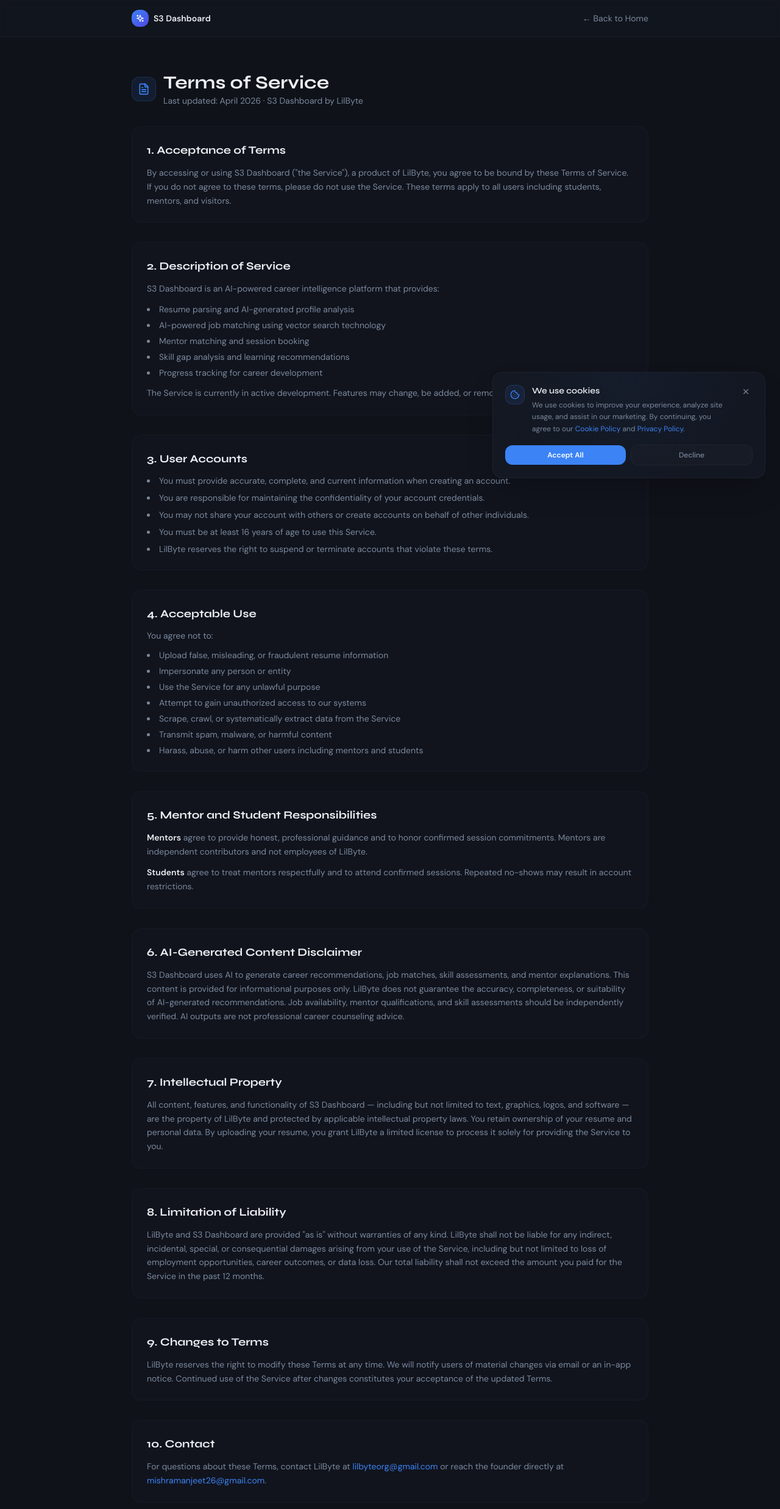
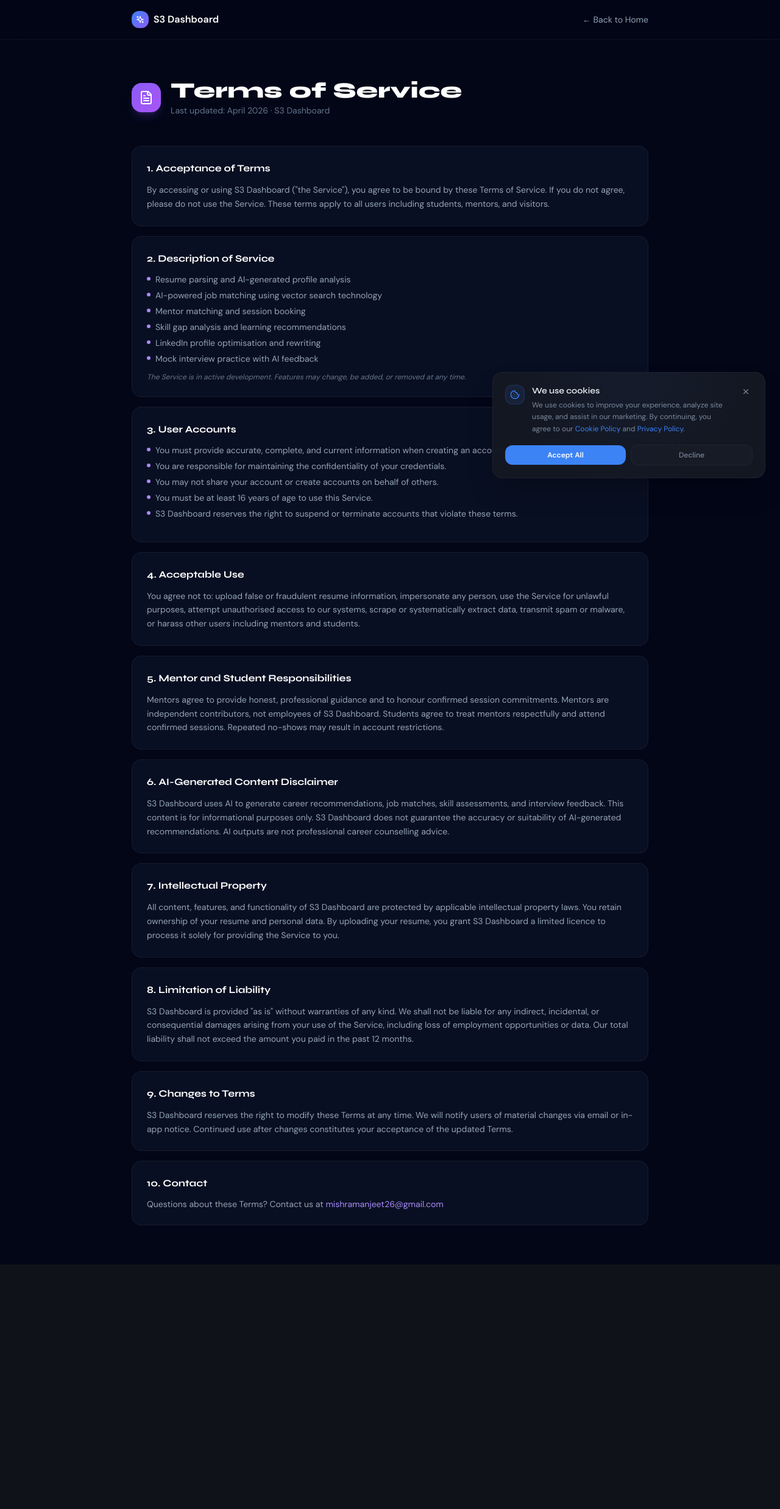
Before and after one commit to manjeet0505/s3frontend, a Next.js app: page /terms in a window 1280 px wide. Shown: the top 2474 px of the page at 61% size. After the commit the page ends 2073 px from the top, so only its background shows below. Built offline with nearby package versions, Linux system fonts and the light colour scheme.

Commit message:
terms page

```diff
--- a/app/terms/page.js
+++ b/app/terms/page.js
@@ -1,163 +1,74 @@
+'use client';
+import { motion } from 'framer-motion';
 import Link from 'next/link';
 import { Sparkles, FileText } from 'lucide-react';
 
-export const metadata = {
-  title: 'Terms of Service — S3 Dashboard by LilByte',
-  description: 'Terms of Service for S3 Dashboard, a product by LilByte.',
-};
+const sections = [
+  { title: '1. Acceptance of Terms', body: 'By accessing or using S3 Dashboard ("the Service"), you agree to be bound by these Terms of Service. If you do not agree, please do not use the Service. These terms apply to all users including students, mentors, and visitors.' },
+  { title: '2. Description of Service', body: null, list: ['Resume parsing and AI-generated profile analysis', 'AI-powered job matching using vector search technology', 'Mentor matching and session booking', 'Skill gap analysis and learning recommendations', 'LinkedIn profile optimisation and rewriting', 'Mock interview practice with AI feedback'], note: 'The Service is in active development. Features may change, be added, or removed at any time.' },
+  { title: '3. User Accounts', body: null, list: ['You must provide accurate, complete, and current information when creating an account.', 'You are responsible for maintaining the confidentiality of your credentials.', 'You may not share your account or create accounts on behalf of others.', 'You must be at least 16 years of age to use this Service.', 'S3 Dashboard reserves the right to suspend or terminate accounts that violate these terms.'] },
+  { title: '4. Acceptable Use', body: 'You agree not to: upload false or fraudulent resume information, impersonate any person, use the Service for unlawful purposes, attempt unauthorised access to our systems, scrape or systematically extract data, transmit spam or malware, or harass other users including mentors and students.' },
+  { title: '5. Mentor and Student Responsibilities', body: 'Mentors agree to provide honest, professional guidance and to honour confirmed session commitments. Mentors are independent contributors, not employees of S3 Dashboard. Students agree to treat mentors respectfully and attend confirmed sessions. Repeated no-shows may result in account restrictions.' },
+  { title: '6. AI-Generated Content Disclaimer', body: 'S3 Dashboard uses AI to generate career recommendations, job matches, skill assessments, and interview feedback. This content is for informational purposes only. S3 Dashboard does not guarantee the accuracy or suitability of AI-generated recommendations. AI outputs are not professional career counselling advice.' },
+  { title: '7. Intellectual Property', body: 'All content, features, and functionality of S3 Dashboard are protected by applicable intellectual property laws. You retain ownership of your resume and personal data. By uploading your resume, you grant S3 Dashboard a limited licence to process it solely for providing the Service to you.' },
+  { title: '8. Limitation of Liability', body: 'S3 Dashboard is provided "as is" without warranties of any kind. We shall not be liable for any indirect, incidental, or consequential damages arising from your use of the Service, including loss of employment opportunities or data. Our total liability shall not exceed the amount you paid in the past 12 months.' },
+  { title: '9. Changes to Terms', body: 'S3 Dashboard reserves the right to modify these Terms at any time. We will notify users of material changes via email or in-app notice. Continued use after changes constitutes your acceptance of the updated Terms.' },
+  { title: '10. Contact', body: null, contact: 'mishramanjeet26@gmail.com' },
+];
 
 export default function TermsPage() {
   return (
-    <div className="min-h-screen bg-background">
-      <header className="border-b border-border/40 bg-card/50 backdrop-blur-sm sticky top-0 z-10">
-        <div className="max-w-4xl mx-auto px-6 py-4 flex items-center justify-between">
+    <div className="min-h-screen bg-slate-950 text-white">
+      <header className="border-b border-white/5 bg-slate-950/80 backdrop-blur-xl sticky top-0 z-50">
+        <div className="max-w-4xl mx-auto px-6 h-16 flex items-center justify-between">
           <Link href="/" className="flex items-center gap-2">
-            <div className="w-7 h-7 rounded-lg bg-gradient-to-br from-blue-500 to-indigo-600 flex items-center justify-center">
+            <div className="w-7 h-7 rounded-lg bg-gradient-to-br from-blue-500 to-violet-500 flex items-center justify-center">
               <Sparkles className="w-3.5 h-3.5 text-white" />
             </div>
-            <span className="font-bold text-sm">S3 Dashboard</span>
+            <span className="font-bold text-white">S3 Dashboard</span>
           </Link>
-          <Link href="/" className="text-sm text-muted-foreground hover:text-foreground transition-colors">
-            ← Back to Home
-          </Link>
+          <Link href="/" className="text-sm text-slate-400 hover:text-white transition-colors">← Back to Home</Link>
         </div>
       </header>
 
-      <main className="max-w-4xl mx-auto px-6 py-14">
-        <div className="flex items-center gap-3 mb-8">
-          <div className="w-10 h-10 rounded-xl bg-primary/10 border border-primary/20 flex items-center justify-center">
-            <FileText className="w-5 h-5 text-primary" />
+      <main className="max-w-4xl mx-auto px-6 py-16">
+        <motion.div initial={{ opacity: 0, y: 24 }} animate={{ opacity: 1, y: 0 }} transition={{ duration: 0.6 }}
+          className="flex items-center gap-4 mb-12">
+          <div className="w-12 h-12 rounded-2xl bg-gradient-to-br from-violet-500 to-purple-500 flex items-center justify-center shadow-lg shadow-violet-500/20">
+            <FileText className="w-6 h-6 text-white" />
           </div>
           <div>
-            <h1 className="text-3xl font-bold text-foreground">Terms of Service</h1>
-            <p className="text-sm text-muted-foreground mt-0.5">
-              Last updated: April 2026 · S3 Dashboard by LilByte
-            </p>
+            <h1 className="text-4xl font-extrabold">Terms of Service</h1>
+            <p className="text-slate-500 text-sm mt-0.5">Last updated: April 2026 · S3 Dashboard</p>
           </div>
-        </div>
+        </motion.div>
 
-        <div className="space-y-8 text-muted-foreground">
-
-          <section className="p-6 rounded-2xl border border-border/30 bg-card/40">
-            <h2 className="text-lg font-bold text-foreground mb-3">1. Acceptance of Terms</h2>
-            <p className="leading-relaxed text-sm">
-              By accessing or using S3 Dashboard ("the Service"), a product of LilByte, you agree to be bound
-              by these Terms of Service. If you do not agree to these terms, please do not use the Service.
-              These terms apply to all users including students, mentors, and visitors.
-            </p>
-          </section>
-
-          <section className="p-6 rounded-2xl border border-border/30 bg-card/40">
-            <h2 className="text-lg font-bold text-foreground mb-3">2. Description of Service</h2>
-            <p className="leading-relaxed text-sm mb-3">
-              S3 Dashboard is an AI-powered career intelligence platform that provides:
-            </p>
-            <ul className="space-y-1.5 text-sm list-disc list-inside">
-              <li>Resume parsing and AI-generated profile analysis</li>
-              <li>AI-powered job matching using vector search technology</li>
-              <li>Mentor matching and session booking</li>
-              <li>Skill gap analysis and learning recommendations</li>
-              <li>Progress tracking for career development</li>
-            </ul>
-            <p className="leading-relaxed text-sm mt-3">
-              The Service is currently in active development. Features may change, be added, or removed at any time.
-            </p>
-          </section>
-
-          <section className="p-6 rounded-2xl border border-border/30 bg-card/40">
-            <h2 className="text-lg font-bold text-foreground mb-3">3. User Accounts</h2>
-            <ul className="space-y-2 text-sm list-disc list-inside">
-              <li>You must provide accurate, complete, and current information when creating an account.</li>
-              <li>You are responsible for maintaining the confidentiality of your account credentials.</li>
-              <li>You may not share your account with others or create accounts on behalf of other individuals.</li>
-              <li>You must be at least 16 years of age to use this Service.</li>
-              <li>LilByte reserves the right to suspend or terminate accounts that violate these terms.</li>
-            </ul>
-          </section>
-
-          <section className="p-6 rounded-2xl border border-border/30 bg-card/40">
-            <h2 className="text-lg font-bold text-foreground mb-3">4. Acceptable Use</h2>
-            <p className="text-sm mb-3">You agree not to:</p>
-            <ul className="space-y-1.5 text-sm list-disc list-inside">
-              <li>Upload false, misleading, or fraudulent resume information</li>
-              <li>Impersonate any person or entity</li>
-              <li>Use the Service for any unlawful purpose</li>
-              <li>Attempt to gain unauthorized access to our systems</li>
-              <li>Scrape, crawl, or systematically extract data from the Service</li>
-              <li>Transmit spam, malware, or harmful content</li>
-              <li>Harass, abuse, or harm other users including mentors and students</li>
-            </ul>
-          </section>
-
-          <section className="p-6 rounded-2xl border border-border/30 bg-card/40">
-            <h2 className="text-lg font-bold text-foreground mb-3">5. Mentor and Student Responsibilities</h2>
-            <p className="text-sm leading-relaxed mb-3">
-              <strong className="text-foreground">Mentors</strong> agree to provide honest, professional guidance
-              and to honor confirmed session commitments. Mentors are independent contributors and not employees of LilByte.
-            </p>
-            <p className="text-sm leading-relaxed">
-              <strong className="text-foreground">Students</strong> agree to treat mentors respectfully and to
-              attend confirmed sessions. Repeated no-shows may result in account restrictions.
-            </p>
-          </section>
-
-          <section className="p-6 rounded-2xl border border-border/30 bg-card/40">
-            <h2 className="text-lg font-bold text-foreground mb-3">6. AI-Generated Content Disclaimer</h2>
-            <p className="text-sm leading-relaxed">
-              S3 Dashboard uses AI to generate career recommendations, job matches, skill assessments, and mentor
-              explanations. This content is provided for informational purposes only. LilByte does not guarantee
-              the accuracy, completeness, or suitability of AI-generated recommendations. Job availability,
-              mentor qualifications, and skill assessments should be independently verified. AI outputs are
-              not professional career counseling advice.
-            </p>
-          </section>
-
-          <section className="p-6 rounded-2xl border border-border/30 bg-card/40">
-            <h2 className="text-lg font-bold text-foreground mb-3">7. Intellectual Property</h2>
-            <p className="text-sm leading-relaxed">
-              All content, features, and functionality of S3 Dashboard — including but not limited to text,
-              graphics, logos, and software — are the property of LilByte and protected by applicable
-              intellectual property laws. You retain ownership of your resume and personal data.
-              By uploading your resume, you grant LilByte a limited license to process it solely for
-              providing the Service to you.
-            </p>
-          </section>
-
-          <section className="p-6 rounded-2xl border border-border/30 bg-card/40">
-            <h2 className="text-lg font-bold text-foreground mb-3">8. Limitation of Liability</h2>
-            <p className="text-sm leading-relaxed">
-              LilByte and S3 Dashboard are provided "as is" without warranties of any kind. LilByte shall
-              not be liable for any indirect, incidental, special, or consequential damages arising from
-              your use of the Service, including but not limited to loss of employment opportunities,
-              career outcomes, or data loss. Our total liability shall not exceed the amount you paid
-              for the Service in the past 12 months.
-            </p>
-          </section>
-
-          <section className="p-6 rounded-2xl border border-border/30 bg-card/40">
-            <h2 className="text-lg font-bold text-foreground mb-3">9. Changes to Terms</h2>
-            <p className="text-sm leading-relaxed">
-              LilByte reserves the right to modify these Terms at any time. We will notify users of material
-              changes via email or an in-app notice. Continued use of the Service after changes constitutes
-              your acceptance of the updated Terms.
-            </p>
-          </section>
-
-          <section className="p-6 rounded-2xl border border-border/30 bg-card/40">
-            <h2 className="text-lg font-bold text-foreground mb-3">10. Contact</h2>
-            <p className="text-sm leading-relaxed">
-              For questions about these Terms, contact LilByte at{' '}
-              <a href="mailto:lilbyteorg@gmail.com" className="text-primary hover:underline">
-                lilbyteorg@gmail.com
-              </a>{' '}
-              or reach the founder directly at{' '}
-              <a href="mailto:mishramanjeet26@gmail.com" className="text-primary hover:underline">
-                mishramanjeet26@gmail.com
-              </a>
-              .
-            </p>
-          </section>
-
+        <div className="space-y-4">
+          {sections.map((s, i) => (
+            <motion.div key={s.title}
+              initial={{ opacity: 0, y: 16 }} whileInView={{ opacity: 1, y: 0 }}
+              viewport={{ once: true }} transition={{ delay: i * 0.04, duration: 0.5 }}
+              className="p-6 rounded-2xl border border-white/5 bg-slate-900/60 hover:border-white/10 transition-colors">
+              <h2 className="text-base font-bold text-white mb-3">{s.title}</h2>
+              {s.body && <p className="text-sm text-slate-400 leading-relaxed">{s.body}</p>}
+              {s.list && (
+                <ul className="space-y-1.5 mb-3">
+                  {s.list.map(item => (
+                    <li key={item} className="flex items-start gap-2 text-sm text-slate-400">
+                      <div className="w-1.5 h-1.5 rounded-full bg-violet-400 mt-1.5 flex-shrink-0" />
+                      {item}
+                    </li>
+                  ))}
+                </ul>
+              )}
+              {s.note && <p className="text-xs text-slate-500 mt-2 italic">{s.note}</p>}
+              {s.contact && (
+                <p className="text-sm text-slate-400">Questions about these Terms? Contact us at{' '}
+                  <a href={`mailto:${s.contact}`} className="text-violet-400 hover:underline">{s.contact}</a>
+                </p>
+              )}
+            </motion.div>
+          ))}
         </div>
       </main>
     </div>
```
